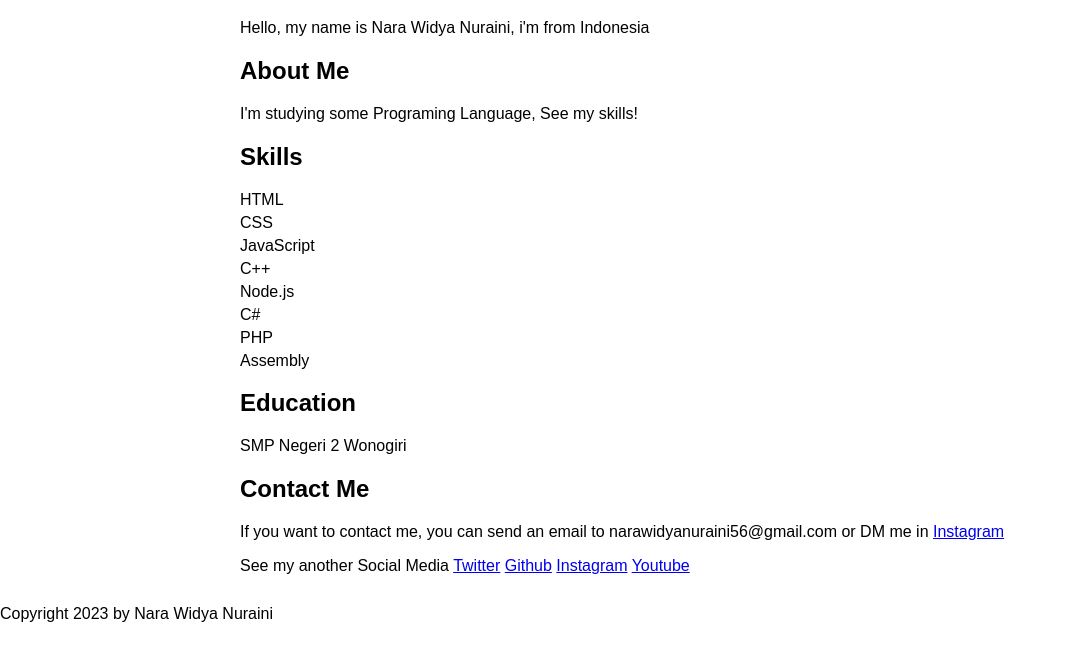
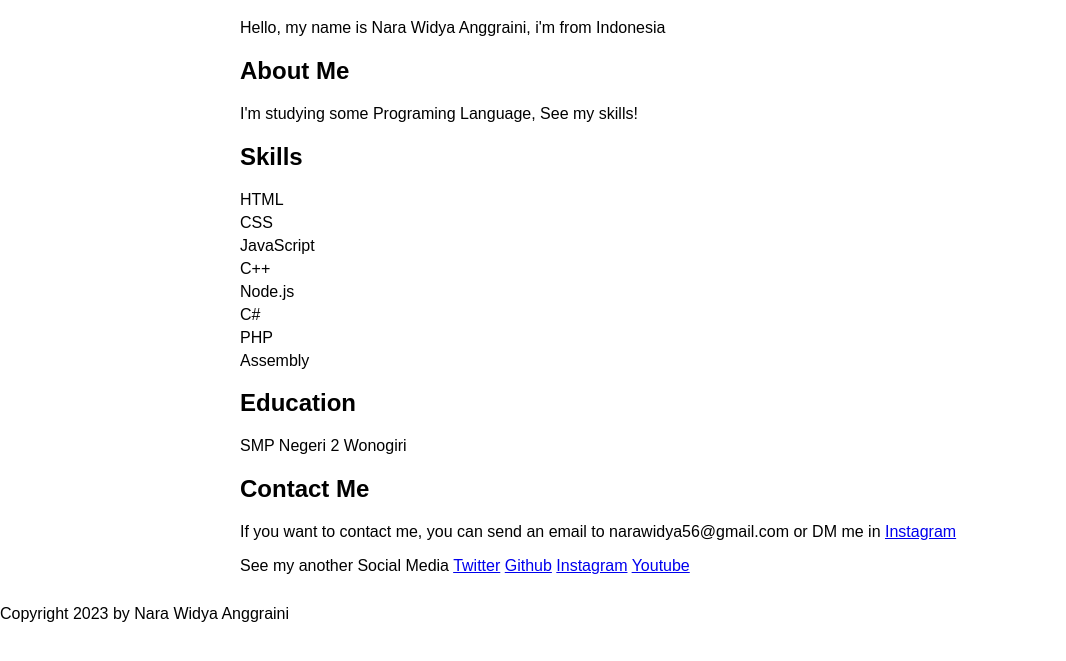
Before and after one commit to itsmeNaraa/itsmenaraa.github.io, a plain HTML site: page index.html in a window 1280 px wide. Shown: the part 81-742 px from the top of the page, without its empty margins (0-1066 px from the left). Drawn offline with Linux system fonts and the light colour scheme.

Commit message:
Update index.html

```diff
--- a/index.html
+++ b/index.html
@@ -33,7 +33,7 @@
 <body>
     <div class="container">
         <h1>Welcome to my Website!</h1>
-        <p>Hello, my name is Nara Widya Nuraini, i'm from Indonesia</p>
+        <p>Hello, my name is Nara Widya Anggraini, i'm from Indonesia</p>
 
         <h2>About Me</h2>
         <p>I'm studying some Programing Language, See my skills!</p>
@@ -56,9 +56,9 @@
         </ul>
 
         <h2>Contact Me</h2>
-        <p>If you want to contact me, you can send an email to narawidyanuraini56@gmail.com or DM me in <a href="https://instagram.com/itsmenaraa._">Instagram</a></p>
+        <p>If you want to contact me, you can send an email to narawidya56@gmail.com or DM me in <a href="https://instagram.com/itsmenaraa._">Instagram</a></p>
         <p>See my another Social Media <a href="https://twitter.com/itsmenaraa._">Twitter</a> <a href="https://github.com/itsmeNaraa">Github</a> <a href="https://instagram.com/itsmenaraa._">Instagram</a> <a href="https://youtube.com/@imnaraa">Youtube</a></p>
     </div>
-    <p1>Copyright 2023 by Nara Widya Nuraini</p1>
+    <p1>Copyright 2023 by Nara Widya Anggraini</p1>
 </body>
 </html>
```
